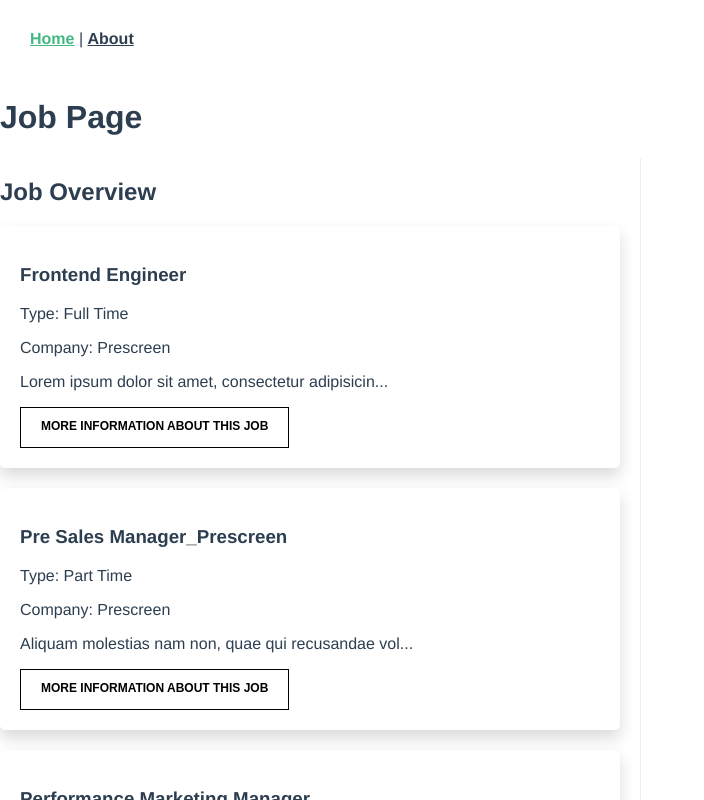
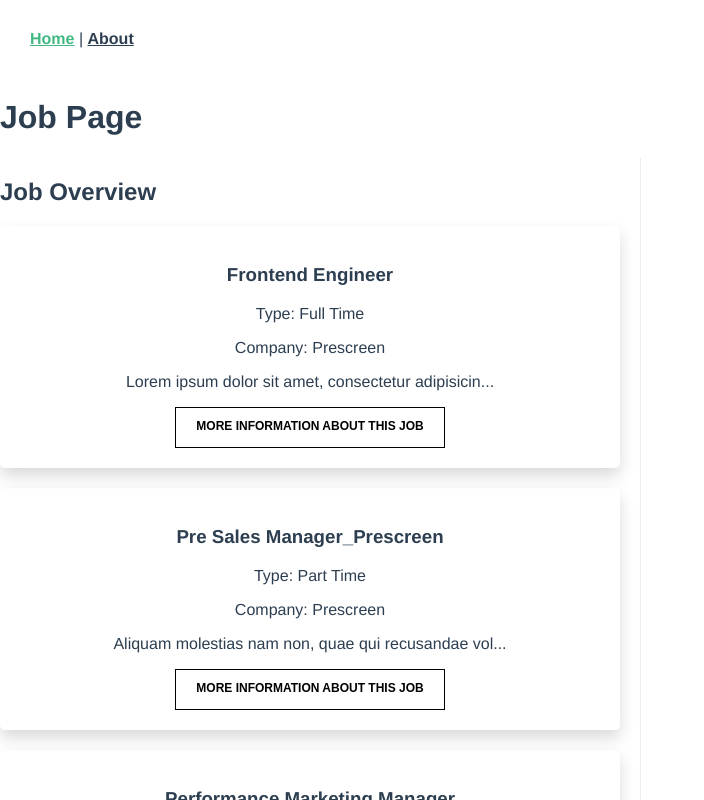
Before and after one commit to Zuwie/coding-challenge, a Vue app: page / in a window 1280 px wide. Shown: the top 800 px of the page, without its empty margins (0-704 px from the left). Built offline with nearby package versions, Linux system fonts and the light colour scheme.

Commit message:
Shows indicator for selected item

```diff
--- a/src/components/JobItem.vue
+++ b/src/components/JobItem.vue
@@ -60,6 +60,12 @@ export default {
   margin-bottom: 20px;
   box-shadow: rgba(0, 0, 0, 0.15) 0 8px 16px 0;
   border-radius: 5px;
+  transition: transform 0.2s ease;
+  text-align: center;
+
+  &.active-item {
+    background: #aeffdf;
+  }
 
   &__description {
     overflow: hidden;
@@ -69,7 +75,7 @@ export default {
 
 .button {
   cursor: pointer;
-  background: #ffffff;
+  background: transparent;
   box-shadow: none;
   outline: none;
   padding: 11px 20px 12px;
```
